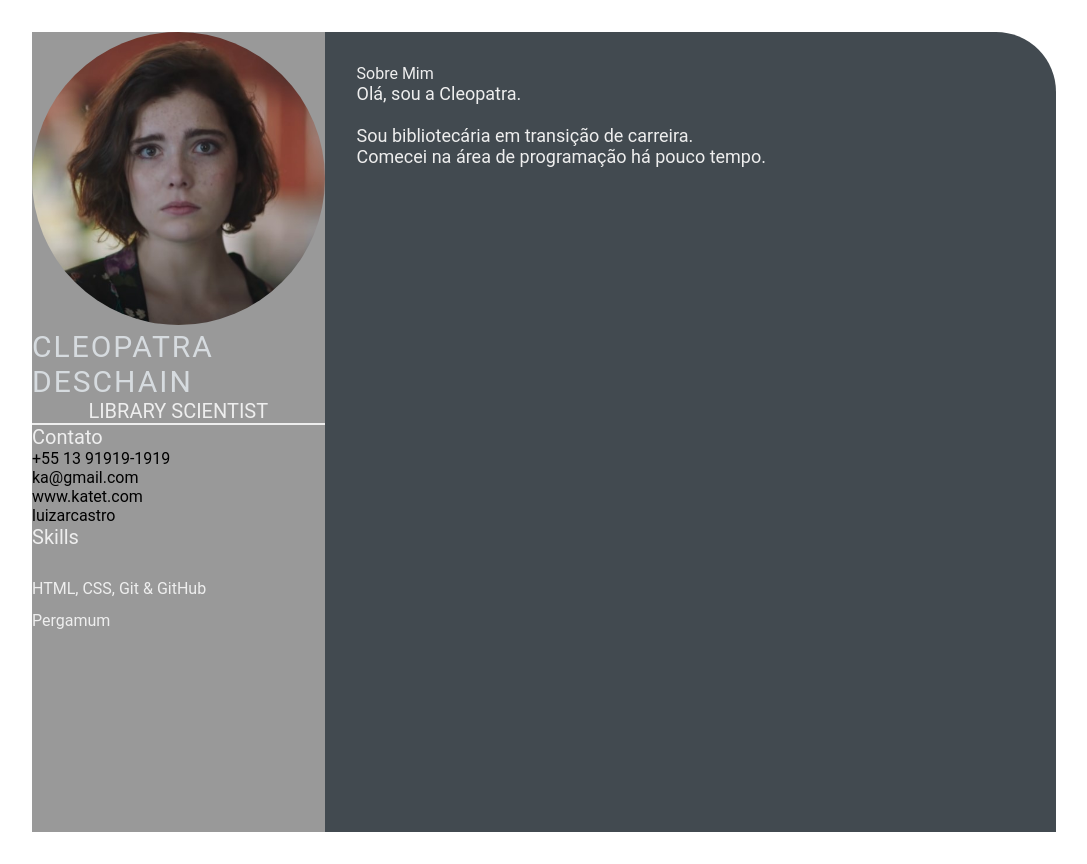
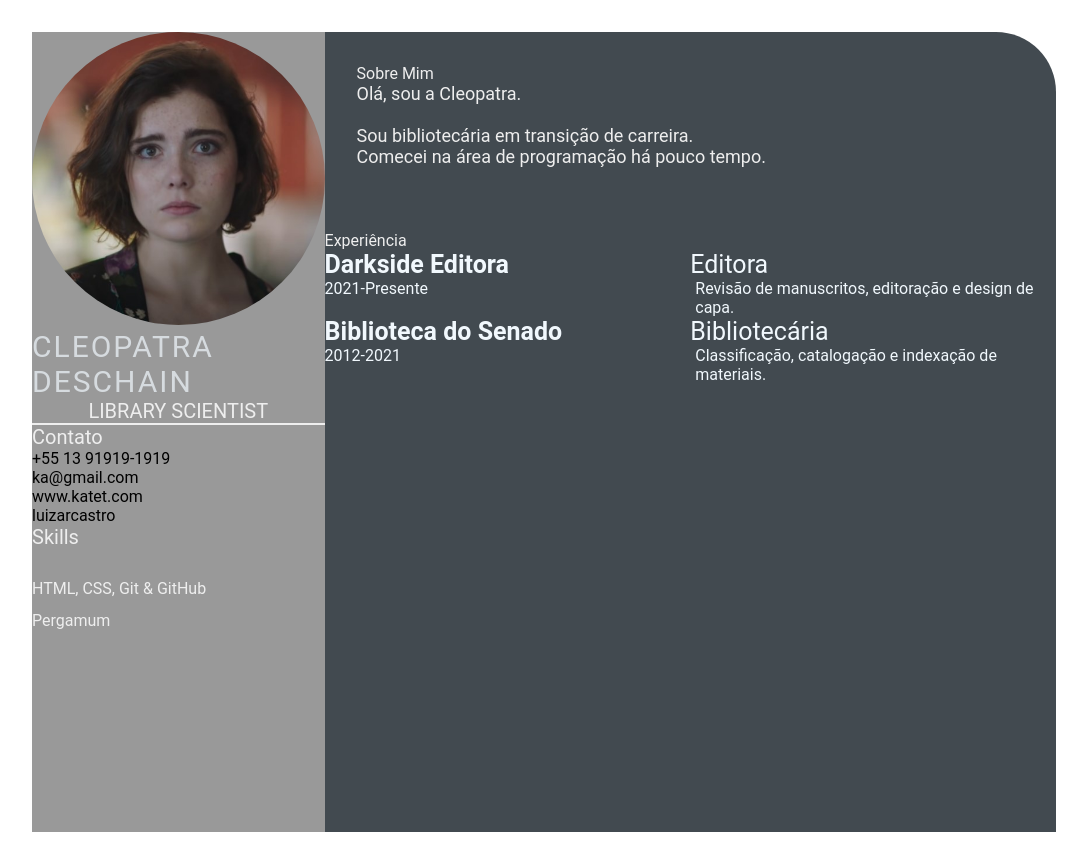
Before and after one commit to luizarcastro/devweekgit.github.io, a plain HTML site: page index.html in a window 1280 px wide. Shown: the whole page, without its empty margins (96-1183 px from the left). Drawn offline with Linux system fonts and the light colour scheme.

Commit message:
commit (#3)
Co-authored-by: Luiza Castro <luizarobertac@hotmail.com>

```diff
--- a/index.html
+++ b/index.html
@@ -47,6 +47,33 @@
                             </p>
                     </section>
                 </div>
+            <section class="experience gap">
+                <div class="right-title">Experiência</div>
+                <div class="experience-contents">
+                    <div class="exp-left">
+                        <p class="exp-company-name">Darkside Editora</p>
+                        <p class="exp-rime-period">2021-Presente</p>
+                    </div>
+                    <div class="exp-right">
+                        <p class="exp-position">Editora</p>
+                        <p class="exp-desc">
+                            Revisão de manuscritos, editoração e design de capa.
+                        </p>
+                    </div>
+                    <div class="exp-left">
+                        <p class="exp-company-name">Biblioteca do Senado</p>
+                        <p class="exp-rime-period">2012-2021</p>
+                    </div>
+                    <div class="exp-right">
+                        <p class="exp-position">Bibliotecária</p>
+                        <p class="exp-desc">
+                            Classificação, catalogação e indexação de materiais.
+                        </p>
+                    </div>
+                </div>
+
+
+            </section>
             </section>
     </main>
 </body>
--- a/style.css
+++ b/style.css
@@ -101,3 +101,38 @@
     font-size: 18px;
     color: #eeeeee;
 }
+
+.experience-contents,
+.education-contents,
+.awards-contents {
+    display: grid;
+    grid-template-columns: repeat(2, 1fr);
+    padding-bottom: 2rem;
+    color: #F1F8FD;
+}
+
+.exp-company-name,
+.education-school-name,
+.awards-company-name {
+    font-size: 25px;
+    font-weight: bold;
+}
+
+.exp-time-period,
+.educationp-time-period,
+.awards-time-period {
+    font-size: 18px;
+}
+
+.exp-position,
+.education-subject,
+.awards-name {
+    font-size: 25px;
+}
+
+.exp-desc,
+.education-desc,
+.awards-desc {
+    font-size: 16px;
+    padding-left: 5px;
+}
```
